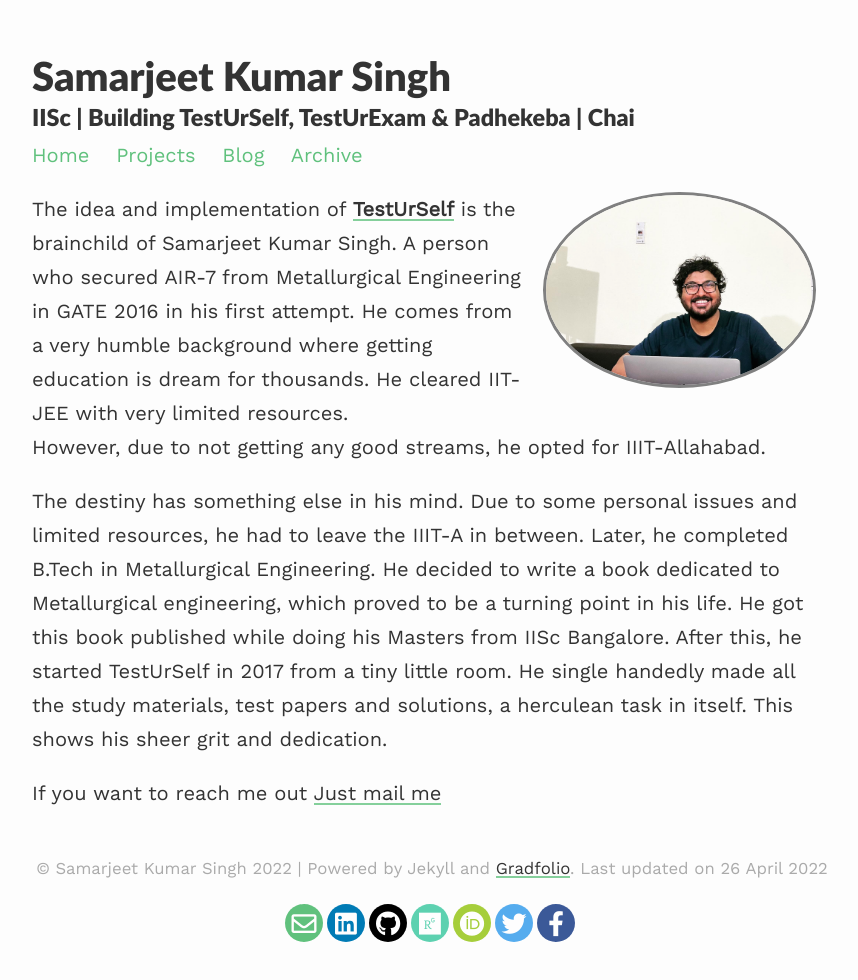
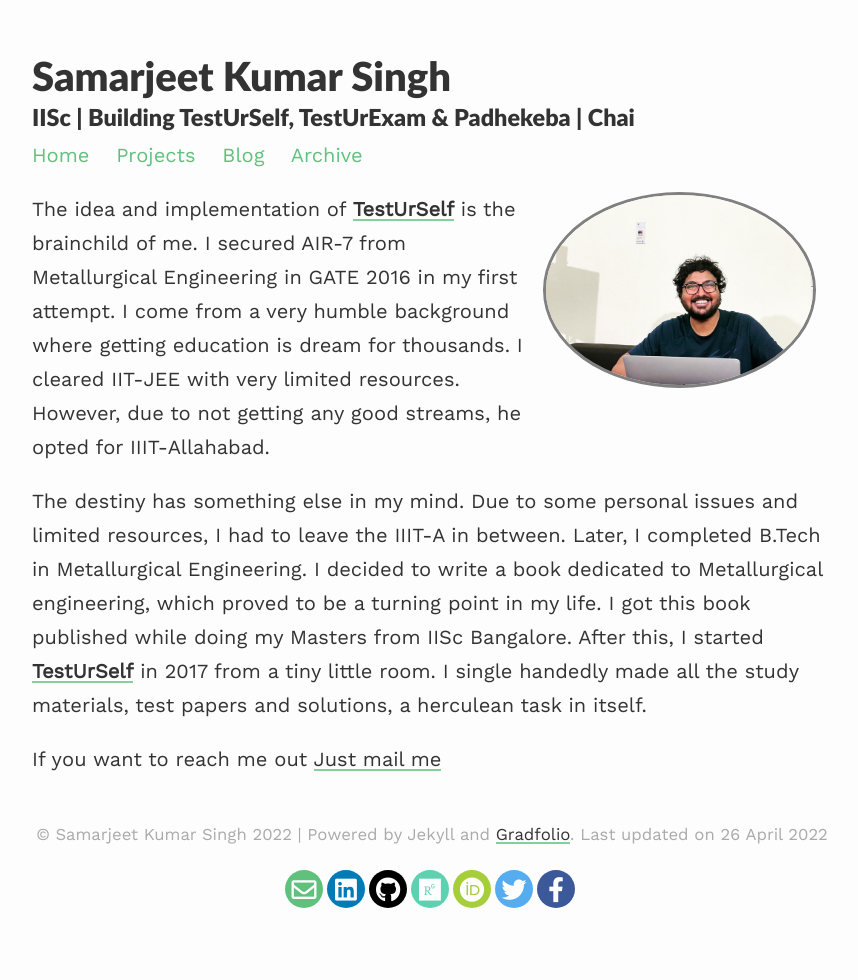
Before and after one commit to Samarjeetkumarsingh/website, a Jekyll site: the page built from index.md, in a window 1280 px wide. Shown: the whole page, without its empty margins (208-1066 px from the left). Built offline with Jekyll 4.4.1, drawn with Linux system fonts in a browser that asks for light colours; nearby versions of some CDN libraries.

Commit message:
Update index.md

```diff
--- a/index.md
+++ b/index.md
@@ -7,8 +7,8 @@
 published: true
 ---
 
-The idea and implementation of [**TestUrSelf**](https://www.testurself.in){:target="_blank"} is the brainchild of Samarjeet Kumar Singh. A person who secured AIR-7 from Metallurgical Engineering in GATE 2016 in his first attempt. He comes from a very humble background where getting education is dream for thousands. He cleared IIT-JEE with very limited resources. <br> However, due to not getting any good streams, he opted for IIIT-Allahabad.
+The idea and implementation of [**TestUrSelf**](https://www.testurself.in){:target="_blank"} is the brainchild of me. I secured AIR-7 from Metallurgical Engineering in GATE 2016 in my first attempt. I come from a very humble background where getting education is dream for thousands. I cleared IIT-JEE with very limited resources. <br> However, due to not getting any good streams, he opted for IIIT-Allahabad.
 
-The destiny has something else in his mind. Due to some personal issues and limited resources, he had to leave the IIIT-A in between. Later, he completed B.Tech in Metallurgical Engineering. He decided to write a book dedicated to Metallurgical engineering, which proved to be a turning point in his life. He got this book published while doing his Masters from IISc Bangalore. After this, he started TestUrSelf in 2017 from a tiny little room. He single handedly made all the study materials, test papers and solutions, a herculean task in itself. This shows his sheer grit and dedication.
+The destiny has something else in my mind. Due to some personal issues and limited resources, I had to leave the IIIT-A in between. Later, I completed B.Tech in Metallurgical Engineering. I decided to write a book dedicated to Metallurgical engineering, which proved to be a turning point in my life. I got this book published while doing my Masters from IISc Bangalore. After this, I started [**TestUrSelf**](https://www.testurself.in){:target="_blank"} in 2017 from a tiny little room. I single handedly made all the study materials, test papers and solutions, a herculean task in itself.
 
 If you want to reach me out [Just mail me](mailto:samarjeet.xyz@gmail.com){:target="_blank"}
```
